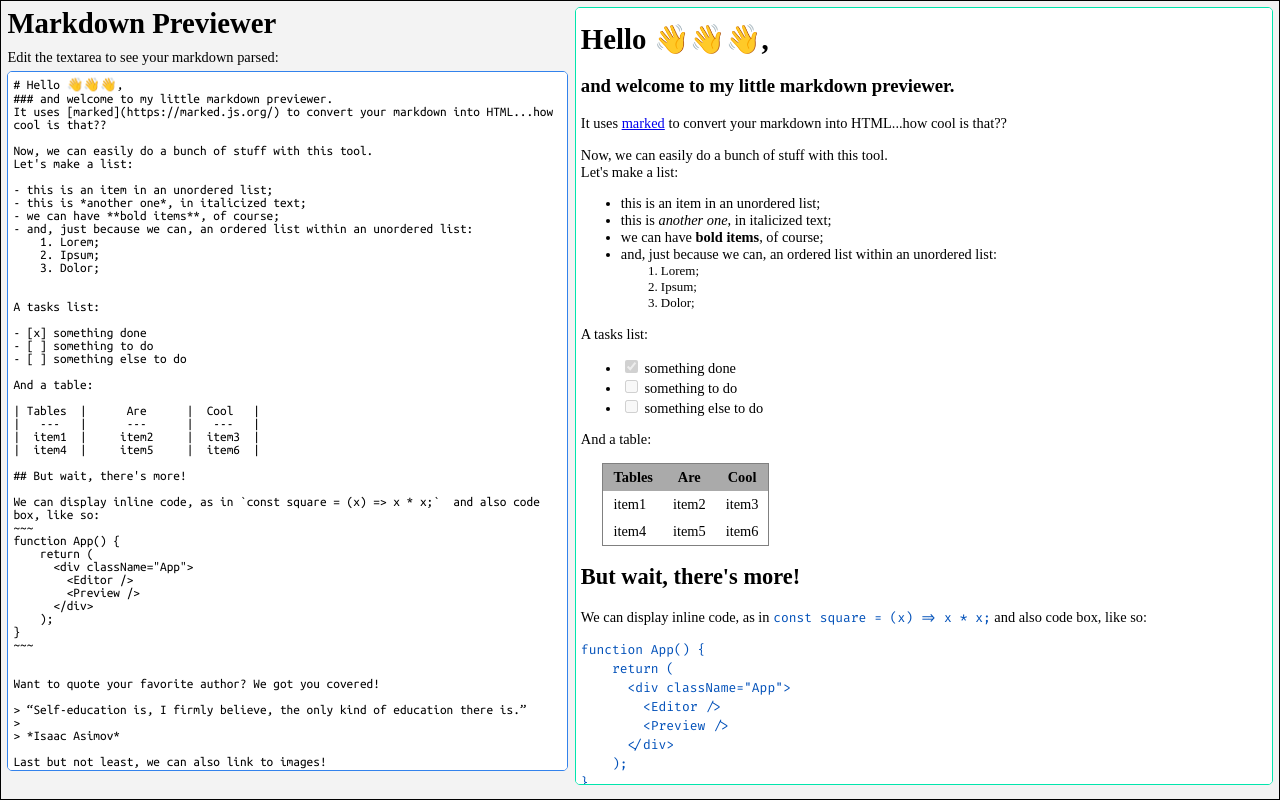
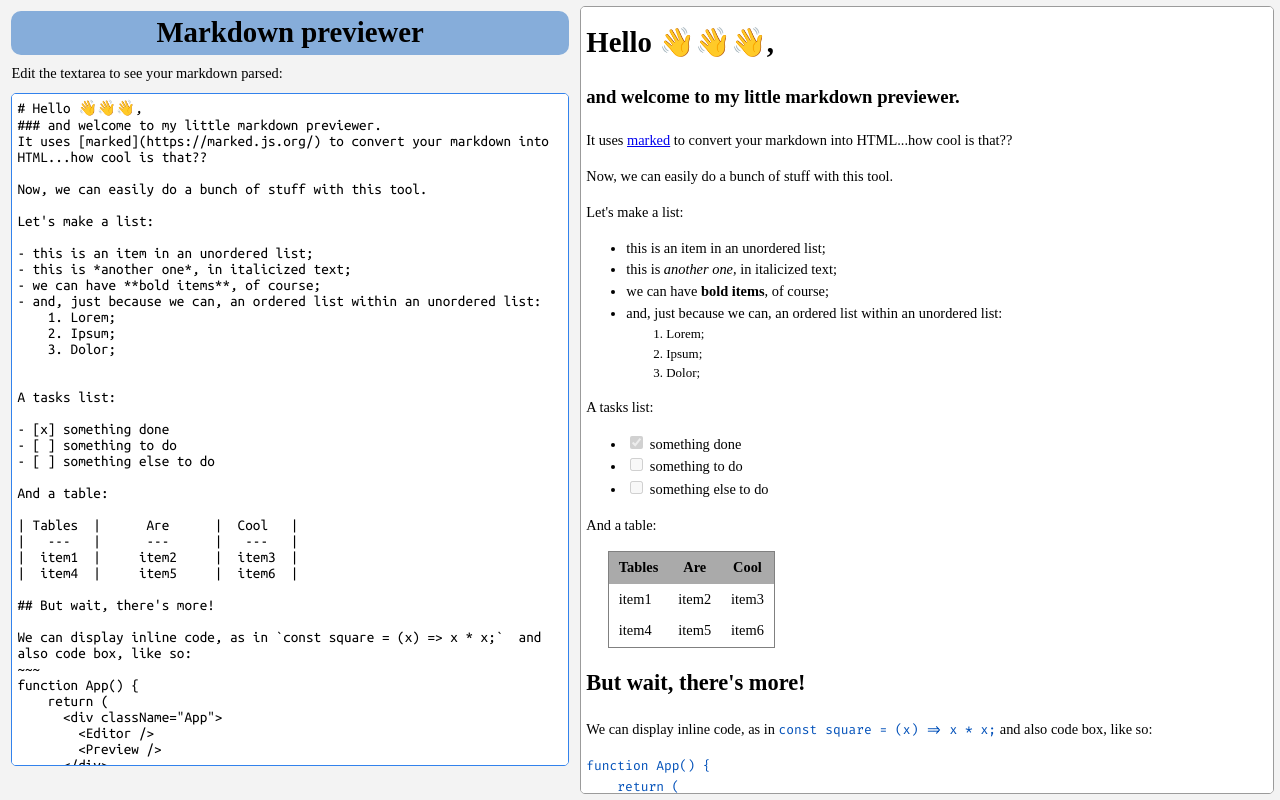
Before and after one commit to marcocosta1618/markdown-previewer, a React (Create React App) app: page / in a window 1280 px wide. Built offline with nearby package versions, Linux system fonts and the light colour scheme.

Commit message:
Minor tweaks in media queries and embellishment
Signed-off-by: marcocosta1618 <marcocosta1618@gmail.com>

```diff
--- a/src/components/Parser.js
+++ b/src/components/Parser.js
@@ -30,7 +30,7 @@ export class Parser extends Component {
             <>
                 <div className="flex-child1">
                     <header>
-                        <h1>Markdown Previewer </h1>
+                        <h1>Markdown previewer </h1>
                     </header>
                     <label htmlFor="editor">Edit the textarea to see your markdown parsed:</label>
                     <textarea id="editor" value={this.state.input} onChange={this.handleChange}></textarea>
--- a/src/components/initialize.js
+++ b/src/components/initialize.js
@@ -6,6 +6,7 @@ const initState =
 It uses [marked](https://marked.js.org/) to convert your markdown into HTML...how cool is that??
 
 Now, we can easily do a bunch of stuff with this tool.
+
 Let's make a list:
 
 - this is an item in an unordered list;
--- a/src/style/App.css
+++ b/src/style/App.css
@@ -4,27 +4,35 @@
           flex: 0.45;
   width: 100%;
   height: 40vh;
+  padding: 5px 5px 0;
+  line-height: 1.5;
+  border-radius: 5px;
   overflow-y: scroll;
 }
 
 .flex-child1 header h1 {
+  text-align: center;
   font-size: 1.8em;
   margin: 0 0 0.3em;
+  background-color: #86adda;
+  border-radius: 10px;
 }
 
 .flex-child1 label {
   display: block;
   font-size: 0.9em;
-  margin-bottom: 5px;
+  margin-bottom: 8px;
 }
 
 .flex-child1 textarea {
   width: 100%;
-  height: 74%;
-  max-height: 74%;
+  height: 70%;
+  max-height: 70%;
   padding: 5px;
-  margin-bottom: 5px;
+  margin-bottom: 0;
+  resize: none;
   font-family: 'Ubuntu Mono', monospace;
+  font-size: 0.95em;
   background-color: #fff;
   border: 1px solid #3282ec;
   border-radius: 5px;
@@ -32,13 +40,11 @@
 
 @media only screen and (min-width: 48em) {
   .flex-child1 {
-    height: 99%;
+    height: 100%;
   }
   .flex-child1 textarea {
-    width: 100%;
-    height: 90%;
-    max-height: 90%;
-    resize: none;
+    height: 86%;
+    max-height: 86%;
   }
 }
 
@@ -49,7 +55,8 @@
   overflow-y: scroll;
   padding: 5px;
   font-size: 1em;
-  border: 1px solid #00E5AC;
+  line-height: 1.5;
+  border: 1px solid #9b9b9b;
   border-radius: 5px;
   background-color: #fff;
 }
@@ -98,7 +105,7 @@
 
 @media only screen and (min-width: 48em) {
   .flex-child2 {
-    height: 99%;
+    height: 100%;
     margin-left: 0.4em;
   }
 }
@@ -131,12 +138,13 @@ body {
 
 @media only screen and (min-width: 48em) {
   .App {
-    border: 1px solid black;
     -webkit-box-orient: horizontal;
     -webkit-box-direction: normal;
         -ms-flex-direction: row;
             flex-direction: row;
     overflow-y: hidden;
+    -ms-flex-line-pack: center;
+        align-content: center;
   }
 }
 /*# sourceMappingURL=App.css.map */
--- a/src/style/App.scss
+++ b/src/style/App.scss
@@ -1,5 +1,4 @@
 // imports:
-@import "var&mixin";
 @import "editor";
 @import "preview";
 
@@ -8,7 +7,7 @@
 }
 body {
     margin: 0;
-    background-color: $bg-col;
+    background-color: #f3f3f3;
 }
 .App {
     width: 100vw;
@@ -23,5 +22,6 @@ body {
     .App {
         flex-direction: row;
         overflow-y: hidden;
+        align-content: center;
     }
 }
--- a/src/style/_editor.scss
+++ b/src/style/_editor.scss
@@ -2,25 +2,35 @@
     flex: 0.45;
     width: 100%;
     height: 40vh;
+    padding: 5px 5px 0;
+    line-height: 1.5;
+    border-radius: 5px;
     overflow-y: scroll;
+
+    // elements:
     header {
         h1 {
+            text-align: center;
             font-size: 1.8em;
             margin: 0 0 0.3em;
+            background-color: #86adda;
+            border-radius: 10px;
         }
     }
     label {
         display: block;
         font-size: 0.9em;
-        margin-bottom: 5px;
+        margin-bottom: 8px;
     }
     textarea {
         width: 100%;
-        height: 74%;
-        max-height: 74%;
+        height: 70%;
+        max-height: 70%;
         padding: 5px;
-        margin-bottom: 5px;
+        margin-bottom: 0;
+        resize: none;
         font-family: 'Ubuntu Mono', monospace;
+        font-size: 0.95em;
         background-color: #fff;
         border: 1px solid #3282ec;
         border-radius: 5px;
@@ -28,12 +38,10 @@
 }
 @media only screen and (min-width: 48em) {
     .flex-child1 {
-        height: 99%;
+        height: 100%;
         textarea {
-            width: 100%;
-            height: 90%;
-            max-height: 90%;
-            resize: none;
+            height: 86%;
+            max-height: 86%;
         }
     }
 }
--- a/src/style/_preview.scss
+++ b/src/style/_preview.scss
@@ -3,9 +3,12 @@
     overflow-y: scroll;
     padding: 5px;
     font-size: 1em;
-    border: 1px solid #00E5AC;
+    line-height: 1.5;
+    border: 1px solid #9b9b9b;
     border-radius: 5px;
     background-color: #fff;
+
+    // elements:
     h1 {
         margin: 0.3em 0;
         font-size: 1.8em;
@@ -43,7 +46,7 @@
 }
 @media only screen and (min-width: 48em) {
     .flex-child2 {
-        height: 99%;
+        height: 100%;
         margin-left: 0.4em;
     }
 }
--- a/src/style/_var&mixin.scss
+++ /dev/null
@@ -1,7 +0,0 @@
-// vars:
-$bg-col: #f3f3f3;
-
-// mixins:
-@mixin border($col) {
-    border: 1px solid $col;
-}
```
